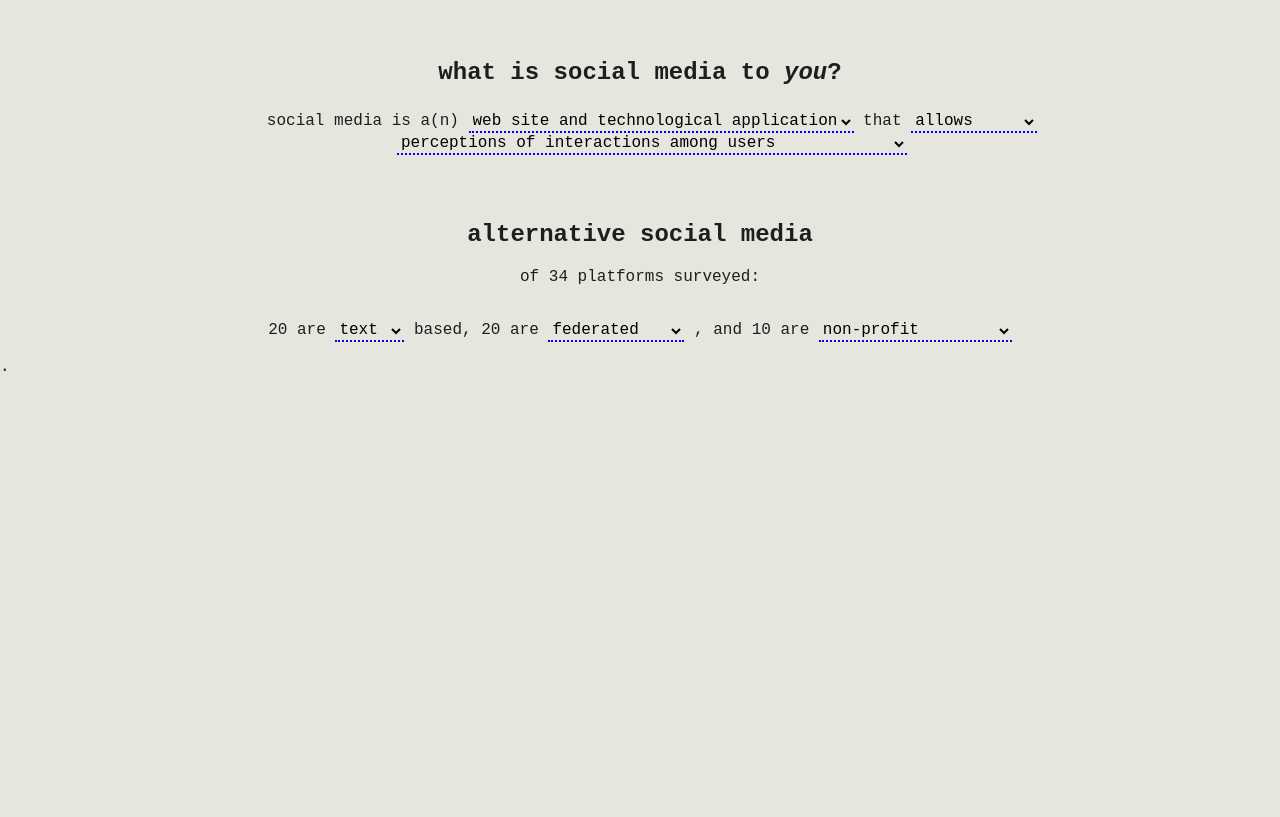
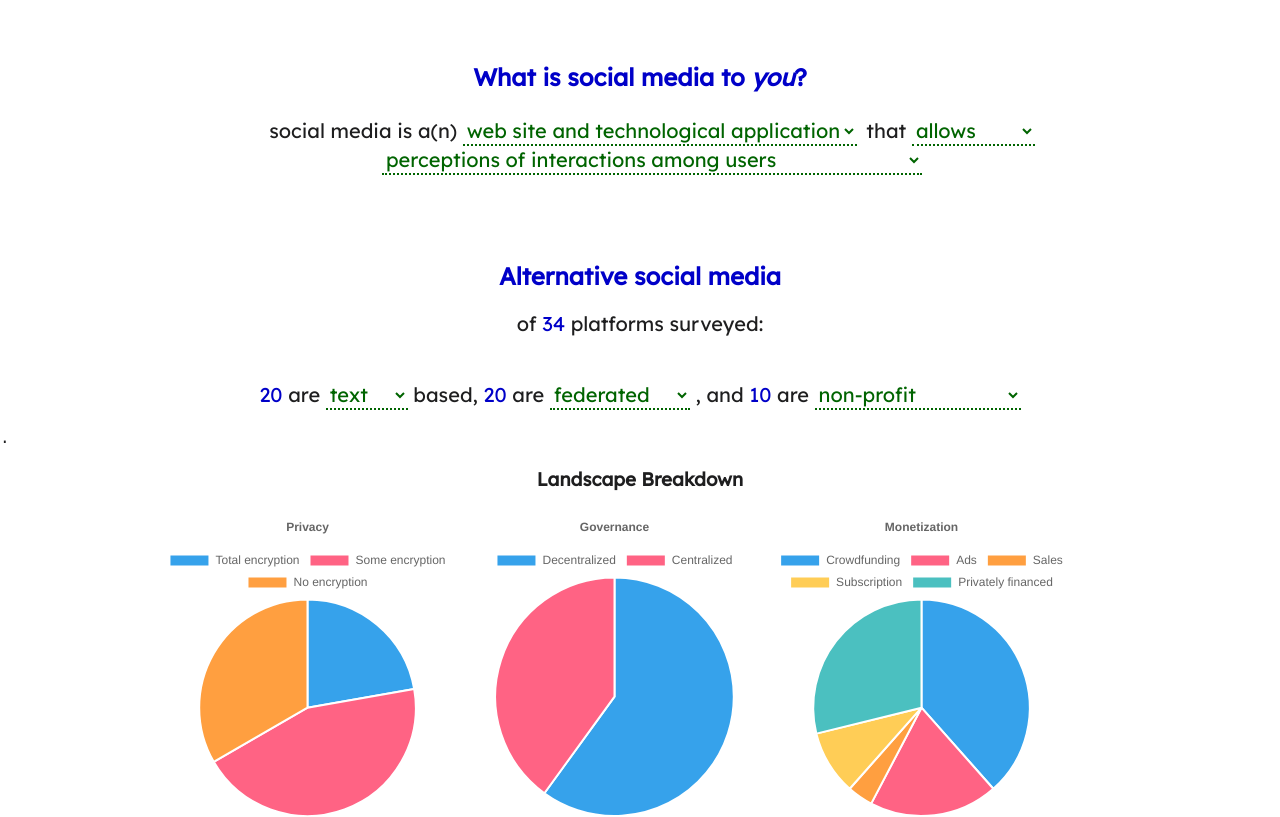
Before and after one commit to AliaElKattan/socialmediaexplorer, a website built with Parcel: page index.html in a window 1280 px wide. Shown: the part 117-934 px from the top of the page. Before the commit the page ends 800 px from the top, so only its background shows below. Built offline with nearby package versions, Linux system fonts and the light colour scheme.

Commit message:
interactive

```diff
--- a/css/contentStyle.css
+++ b/css/contentStyle.css
@@ -1,9 +1,7 @@
 .p5Canvas{
-    display: none;
+  margin-top: 5%;
 }
 
 .p5-content{
-    position: absolute;
-    display: block;
-    z-index: 1;
+
 }
--- a/css/style.css
+++ b/css/style.css
@@ -22,11 +22,23 @@ button{
 }
 
 .titles{
-    font-family: 'Lexend Deca', sans-serif;
+    font-family: 'Courier New', sans-serif;
 /*    color:#cbff70;*/
 color: var(--main-blue);
 /*    color: #1e1e1f;*/
 
+}
+
+
+#pies {
+    width: 80%;
+    margin-left: 12%;
+}
+
+#pie {
+    width: 30%;
+    display: inline;
+    float: left;
 }
 
 
@@ -75,10 +87,11 @@ body {
     margin: 0px;
     width: 100vw;
     height: 100dvh;
-    font-family: 'JetBrains Mono', monospace;
+    font-family: 'Courier New', monospace;
     overflow: hidden;
     touch-action: manipulation;
-background: var(--bg-color);
+/*background: var(--bg-color);*/
+background: white;
 color: #1e1e1f;
 
 }
@@ -94,10 +107,13 @@ padding-top: 5vh;
 }
 
 
-#main-body h1, h2, h3, p{
+
+#main-body p, h1, h2, h3 {
+    font-family: 'Lexend Deca', sans-serif;
     text-align: center;
-    font-family: 'JetBrains Mono', monospace;
 }
+
+h2 {color: rgb(0,0,200)}
 
 fieldset { border:0;
 width: 70%;
@@ -111,22 +127,24 @@ text-align: center;}
 .wrap ul.ui-selectmenu-menu li a {
     text-decoration: underline !important;
     border: none;
-     font-family: 'JetBrains Mono', monospace;
+     font-family: 'Lexend Deca', sans-serif;
 }
 
 label, select {
     background-color: transparent;
     border: none;
-    font-family: 'JetBrains Mono', monospace;
-    font-size: 2vh;
+    font-family: 'Lexend Deca', sans-serif;
+    font-size: 2.5vh;
+
 /*    line-height: 7vh;*/
 }
 
-p {font-size: 2vh;}
+p {font-size: 2.5vh;}
 
 
 select {
-    border-bottom: dotted 2px blue;
+    border-bottom: dotted 2px rgb(0,100,0);
+    color: rgb(0,100,0);
 }
 
 
--- a/index.html
+++ b/index.html
@@ -2,6 +2,8 @@
 <html lang="en">
 
 <head>
+        <script type="module" src="sample-chart.js"></script
+
     <!-- Google tag (gtag.js) -->
     <script async src="https://www.googletagmanager.com/gtag/js?id=G-VPGFCSL1JE"></script>
     <script src="https://ajax.googleapis.com/ajax/libs/jquery/3.7.1/jquery.min.js"></script>
@@ -18,6 +20,7 @@
     <meta name="viewport" content="width=device-width, initial-scale=1">
 
 
+
     <link rel="stylesheet" href="css/style.css">
     <link rel="stylesheet" href="css/contentStyle.css">
     <link rel="stylesheet" href="https://fonts.googleapis.com/css?family=Staatliches">
@@ -31,8 +34,10 @@
 
 
 
-    <!-- <script src="offline/p5_v1-4-0.js"></script> -->
-        <script src="script.js"> </script>
+    <script src="offline/p5_v1-4-0.js"></script>
+
+    <script src="script.js"> </script>
+    <script src="p5_sketch.js"></script>
 
 
 </head>
@@ -46,7 +51,7 @@
   <div id="main-body">
     <h1> SOCIAL MEDIA EXPLORER </h1>
     <br><br>
-      <h2> what is social media to <i>you</i>? </h2>
+      <h2> What is social media to <i>you</i>? </h2>
                     <form action="#">
     <fieldset>
         <label for="choiceA">social media is a(n) </label>
@@ -98,37 +103,37 @@
 
 <br><br>
 
-<h2> alternative social media </h2>
+<h2 style="margin-top: 5vh"> Alternative social media </h2>
 
-<p>of 34 platforms surveyed:<br><br></p>
+<p>of <span style="color: rgb(0,0,200)">34</span> platforms surveyed:<br><br></p>
 
 <p>
-<span id="default_1" display="block">20</span><label class="form_field"> <span id="result_1"></span> are </label>
+<span id="default_1" display="block" style="color: rgb(0,0,200)">20</span><label class="form_field"> <span id="result_1"></span> are </label>
 
 
  <select class="text_select1" id="field_6" name="field_6">
 <option value="20" selected="selected">text</option>
-<option value="5">image</option>
-<option value="3">video</option>
-<option value="2">audio</option>
+<option value="6">image</option>
+<option value="8">video</option>
+<option value="8">audio</option>
 </select>
 based,
-<span id="default_2" display="block">20</span><label class="form_field"> <span id="result_2"></span> are </label>
+<span id="default_2" display="block" style="color: rgb(0,0,200)">20</span><label class="form_field"> <span id="result_2"></span> are </label>
 
 
  <select class="text_select2" id="field_6" name="field_6">
-<option value="17" selected="selected">federated</option>
-<option value="4">peer to peer</option>
-<option value="5">centralized</option>
+<option value="15" selected="selected">federated</option>
+<option value="6">peer to peer</option>
+<option value="12">centralized</option>
 </select>
 , and
-<span id="default_3" display="block">10</span><label class="form_field"> <span id="result_3"></span> are </label>
+<span id="default_3" display="block" style="color: rgb(0,0,200)">10</span><label class="form_field"> <span id="result_3"></span> are </label>
 
 
  <select class="text_select3" id="field_6" name="field_6">
 <option value="10" selected="selected">non-profit</option>
-<option value="4">profitting off ads</option>
-<option value="3">subscription-based</option>
+<option value="10">profitting off ads</option>
+<option value="5">subscription-based</option>
 </select>
 </p>.
 
@@ -157,6 +162,17 @@ $('.text_select3').change(function(){
 
 </script>
 
+<div style="padding-bottom: 20%">
+<h3>Landscape Breakdown </h3>
+
+<div id="pies">
+
+<div id="pie"><canvas id="pie-1"></canvas></div>
+<div id="pie"><canvas id="pie-2"></canvas></div>
+<div id="pie"><canvas id="pie-3"></canvas></div>
+
+</div>
+
 
 
 </div>
--- /dev/null
+++ b/p5_sketch.js
@@ -0,0 +1,109 @@
+let height = 800;
+let yLabels = ["Decentralized", "Centralized"];
+let xLabels = ["Ads", "No ads"];
+
+
+let decentralized = ["Bastyon", "Bluesky","BookWyrm","diaspora*","Frendica","Damus", "Funkwhale","Mastodon","GNU Social", "HubZilla", "Lemmy", "Lotide", "Nostr","Mobilizon","Pixelfed","Yup"];
+let centralized = ["Facebook", "Instagram", "Twitter", "TikTok", "Snapchat", "YouTube", "Airchat","Beehaw","BitChute", "Brighteon", "Counter Social", "Lemon8", "Line", "Minds", "Odysee", "Rumble", "WeAre8"];
+let ads = ["Facebook", "Instagram", "Twitter", "TikTok", "Snapchat", "YouTube", "Bastyon", "BitChute", "Line", "Minds","Odysee", "Rumble", "WeAre8"];
+let noAds = ["Airchat", "Beehaw", "Bluesky", "BookWorm", "CounterSocial", "Damus", "Diaspora", "Friendica", "Funkwhale", "GNU Social", "Hubzilla", "Lemmy", "Lemon8", "Lotide", "Mastodon", "Mobilizon", "Nostr", "Yup"];
+
+  let y1x1 = getQuadrant(decentralized,ads);
+  let y2x1 = getQuadrant(centralized,ads);
+
+  let y1x2 = getQuadrant(decentralized, noAds);
+  let y2x2 = getQuadrant(centralized, noAds);
+
+
+function setup() {
+  createCanvas(windowWidth, height);
+
+
+  // let y1x1 = getQuadrant(decentralized,ads);
+  // let y2x1 = getQuadrant(centralized,ads);
+
+  // let y1x2 = getQuadrant(decentralized, noAds);
+  // let y2x2 = getQuadrant(centralized, noAds);
+
+}
+
+function getQuadrant(x,y) {
+  let quadrant = [];
+  for(let i=0;i<y.length;i++) {
+    if(x.includes(y[i])){
+      quadrant.push(y[i]);
+    }
+  }
+
+  return(quadrant);
+}
+
+function draw() {
+  //axes lines
+  //line width
+  textFont("Lexend Deca");
+  fill("black");
+  background(255);
+  // color(0);
+  line(windowWidth/2,height*(1/8),windowWidth/2,height-(height*(1/8)));
+  line(windowWidth/5,(height/2), windowWidth-(windowWidth/5),(height/2));
+
+
+  //main title
+  textSize(25);
+  fill(0,0,200);
+  text("Trends Explorer", windowWidth/2-90,50)
+  //titles
+  fill("black");
+  textSize(18);
+  text(yLabels[0],windowWidth/2-60, 90);
+  text(yLabels[1],windowWidth/2-50, height-60);
+
+  text(xLabels[0],(windowWidth/7),height/2+5);
+  text(xLabels[1],windowWidth-(windowWidth/5.5), height/2+5);
+
+
+  //add text to quadrants
+
+  fill(0,0,200);
+
+  //top left, y1x1
+  for(let i=0;i<y1x1.length;i++) {
+    text(y1x1[i],(windowWidth/4),150);
+  }
+
+  //top right, y1x2
+  for(let i=0;i<y1x2.length;i++) {
+    if(i<6) {
+      text(y1x2[i],windowWidth/2+50,150+(i*40));
+    }
+
+    if(i>=6){
+      text(y1x2[i],windowWidth/2+200,150+(i-6)*40);
+    }
+  }
+
+  //bottom left, y2x1
+
+ for(let i=0;i<y2x1.length;i++) {
+  if(i<6) {
+    text(y2x1[i],(windowWidth/4),height/1.75+(40*i));
+  }
+  if(i>=6) {
+    text(y2x1[i],(windowWidth/4)+150,height/1.75+(40*(i-6)));
+  }
+  }
+
+  //bottom right, y2,x2
+
+   for(let i=0;i<y2x2.length;i++) {
+  if(i<6) {
+    text(y2x2[i],(windowWidth/2)+50,height/1.75+(40*i));
+  }
+  if(i>=6) {
+    text(y2x2[i],(windowWidth/2)+150,height/1.75+(40*(i-6)));
+  }
+  }
+
+
+}
--- /dev/null
+++ b/sample-chart.js
@@ -0,0 +1,115 @@
+import Chart from 'chart.js/auto'
+
+(async function() {
+  const data1 = [
+    { year: "Total encryption", count: 10 },
+    { year: "Some encryption", count: 20 },
+    { year: "No encryption", count: 15 },
+  ];
+
+    const data2 = [
+    { year: "Decentralized", count: 18 },
+    { year: "Centralized", count: 12 }
+  ];
+
+
+      const data3 = [
+    { year: "Crowdfunding", count: 20 },
+    { year: "Ads", count: 10 },
+    { year: "Sales", count: 2 },
+    { year: "Subscription", count: 5 },
+    { year: "Privately financed", count: 15}
+  ];
+
+  // new Chart(
+  //   document.getElementById('sample-chart'),
+  //   {
+  //     type: 'pie',
+  //     title: 'Governance',
+  //     data: {
+  //       labels: data.map(row => row.year),
+  //       datasets: [
+  //         {
+  //           label: 'Governance',
+  //           data: data.map(row => row.count)
+  //         }
+  //       ]
+  //     }
+  //   }
+  // );
+
+  new Chart(
+    document.getElementById('pie-1'),
+    {
+      type: 'pie',
+      data: {
+        labels: data1.map(row => row.year),
+        datasets: [
+          {
+            label: 'Acquisitions by year',
+            data: data1.map(row => row.count)
+          }
+        ]
+      },
+      options: {
+    plugins: {
+      title: {
+        display: true,
+        text: 'Privacy',
+      }
+    }
+  }
+    }
+  );
+
+
+  new Chart(
+    document.getElementById('pie-2'),
+    {
+      type: 'pie',
+      data: {
+        labels: data2.map(row => row.year),
+        datasets: [
+          {
+            label: 'Acquisitions by year',
+            data: data2.map(row => row.count)
+          }
+        ]
+      },
+      options: {
+    plugins: {
+      title: {
+        display: true,
+        text: 'Governance',
+      }
+    }
+  }
+    }
+  );
+
+    new Chart(
+    document.getElementById('pie-3'),
+    {
+      type: 'pie',
+      data: {
+        labels: data3.map(row => row.year),
+        datasets: [
+          {
+            label: 'Acquisitions by year',
+            data: data3.map(row => row.count)
+          }
+        ]
+      },
+       options: {
+    plugins: {
+      title: {
+        display: true,
+        text: 'Monetization',
+      }
+    }
+  }
+    }
+  );
+
+
+})();
```
Also changed, not shown: package.json (+7 -2 lines), dist/favicon.c32e2060.ico (added), dist/index.html (added), 14 other files.
